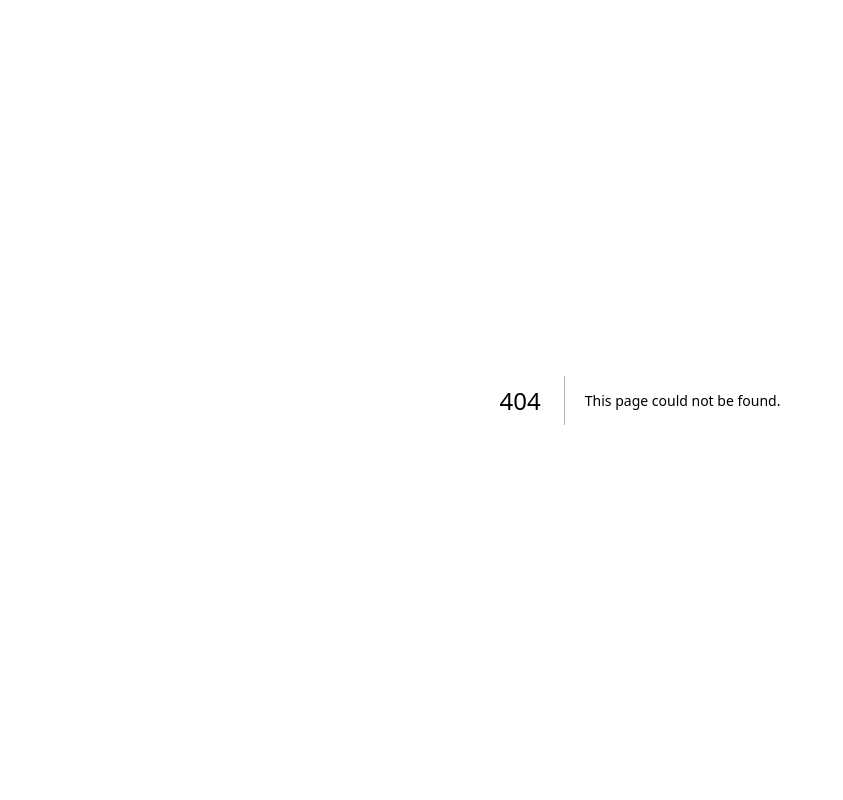
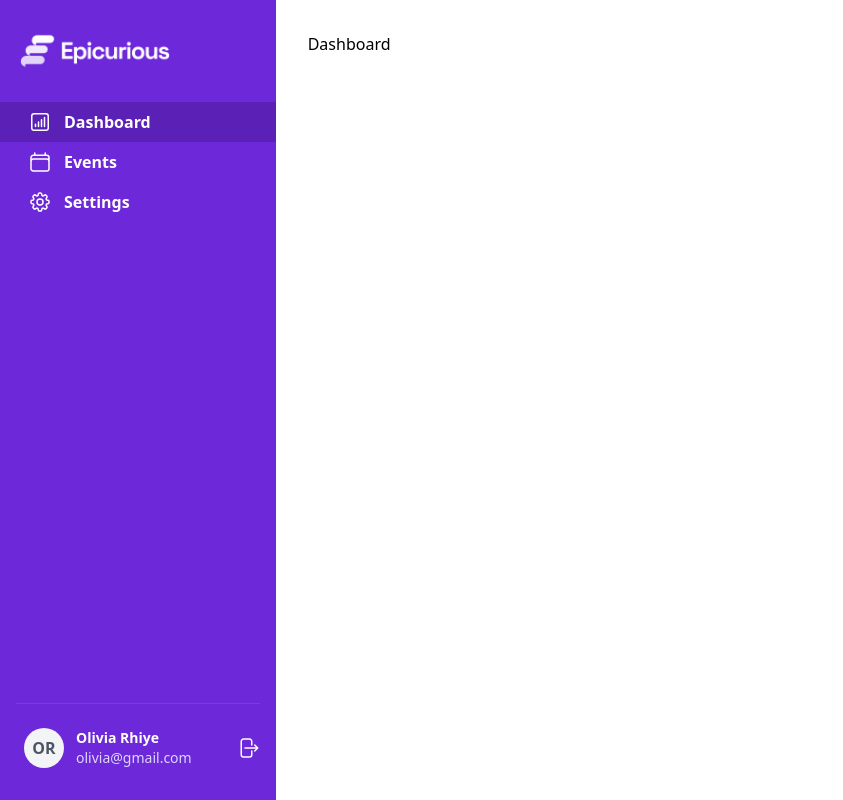
Before and after one commit to Dev-180Memes/event-system, a Next.js app: page /dashboard in a window 1280 px wide. Before the commit this address had no page. Shown: the whole page, without its empty margins (0-843 px from the left). Built offline with nearby package versions, Linux system fonts and the light colour scheme.

Commit message:
feat: Add Dashboard layout and Sidebar component

```diff
--- /dev/null
+++ b/components/Dashboard/Layout.jsx
@@ -0,0 +1,15 @@
+import React from 'react'
+import Sidebar from './Sidebar'
+
+const Layout = ({ children }) => {
+  return (
+    <div className='flex min-h-screen'>
+      <Sidebar />
+      <div className='w-full min-h-screen pt-8 pb-12 px-8 bg-white'>
+        {children}
+      </div>
+    </div>
+  )
+}
+
+export default Layout
--- /dev/null
+++ b/components/Dashboard/Sidebar.jsx
@@ -0,0 +1,66 @@
+import React from 'react';
+import Image from 'next/image';
+import Link from 'next/link';
+import { useRouter } from 'next/router';
+
+const Sidebar = () => {
+  const router = useRouter();
+
+  const isActive = (path) => router.pathname === path;
+
+  return (
+    <div className='w-[280px] bg-violet-700 flex flex-col justify-between'>
+      <div className="pt-8 gap-8 flex flex-col">
+        <div className="pl-5 pr-6">
+          <Image
+            src={'/logo-white.png'}
+            alt='logo'
+            width={150}
+            height={40}
+          />
+        </div>
+        <div className="flex flex-col">
+          <Link href={'dashboard'} className={`flex flex-row py-2 px-7 ${isActive('/dashboard') ? 'bg-violet-800' : 'bg-violet-700'} gap-3 text-white`}>
+            <svg xmlns="http://www.w3.org/2000/svg" fill="none" viewBox="0 0 24 24" strokeWidth={1.5} stroke="currentColor" className="size-6">
+              <path strokeLinecap="round" strokeLinejoin="round" d="M7.5 14.25v2.25m3-4.5v4.5m3-6.75v6.75m3-9v9M6 20.25h12A2.25 2.25 0 0 0 20.25 18V6A2.25 2.25 0 0 0 18 3.75H6A2.25 2.25 0 0 0 3.75 6v12A2.25 2.25 0 0 0 6 20.25Z" />
+            </svg>
+            <span className='font-semibold text-base'>Dashboard</span>
+          </Link>
+          <Link href={''} className={`flex flex-row py-2 px-7 ${isActive('/') ? 'bg-violet-800' : 'bg-violet-700'} gap-3 text-white`}>
+            <svg xmlns="http://www.w3.org/2000/svg" fill="none" viewBox="0 0 24 24" strokeWidth={1.5} stroke="currentColor" className="size-6">
+              <path strokeLinecap="round" strokeLinejoin="round" d="M6.75 3v2.25M17.25 3v2.25M3 18.75V7.5a2.25 2.25 0 0 1 2.25-2.25h13.5A2.25 2.25 0 0 1 21 7.5v11.25m-18 0A2.25 2.25 0 0 0 5.25 21h13.5A2.25 2.25 0 0 0 21 18.75m-18 0v-7.5A2.25 2.25 0 0 1 5.25 9h13.5A2.25 2.25 0 0 1 21 11.25v7.5" />
+            </svg>
+            <span className="font-semibold text-base">Events</span>
+          </Link>
+          <Link href={''} className={`flex flex-row py-2 px-7 ${isActive('/') ? 'bg-violet-800' : 'bg-violet-700'} gap-3 text-white`}>
+            <svg xmlns="http://www.w3.org/2000/svg" fill="none" viewBox="0 0 24 24" strokeWidth={1.5} stroke="currentColor" className="size-6">
+              <path strokeLinecap="round" strokeLinejoin="round" d="M10.343 3.94c.09-.542.56-.94 1.11-.94h1.093c.55 0 1.02.398 1.11.94l.149.894c.07.424.384.764.78.93.398.164.855.142 1.205-.108l.737-.527a1.125 1.125 0 0 1 1.45.12l.773.774c.39.389.44 1.002.12 1.45l-.527.737c-.25.35-.272.806-.107 1.204.165.397.505.71.93.78l.893.15c.543.09.94.559.94 1.109v1.094c0 .55-.397 1.02-.94 1.11l-.894.149c-.424.07-.764.383-.929.78-.165.398-.143.854.107 1.204l.527.738c.32.447.269 1.06-.12 1.45l-.774.773a1.125 1.125 0 0 1-1.449.12l-.738-.527c-.35-.25-.806-.272-1.203-.107-.398.165-.71.505-.781.929l-.149.894c-.09.542-.56.94-1.11.94h-1.094c-.55 0-1.019-.398-1.11-.94l-.148-.894c-.071-.424-.384-.764-.781-.93-.398-.164-.854-.142-1.204.108l-.738.527c-.447.32-1.06.269-1.45-.12l-.773-.774a1.125 1.125 0 0 1-.12-1.45l.527-.737c.25-.35.272-.806.108-1.204-.165-.397-.506-.71-.93-.78l-.894-.15c-.542-.09-.94-.56-.94-1.109v-1.094c0-.55.398-1.02.94-1.11l.894-.149c.424-.07.765-.383.93-.78.165-.398.143-.854-.108-1.204l-.526-.738a1.125 1.125 0 0 1 .12-1.45l.773-.773a1.125 1.125 0 0 1 1.45-.12l.737.527c.35.25.807.272 1.204.107.397-.165.71-.505.78-.929l.15-.894Z" />
+              <path strokeLinecap="round" strokeLinejoin="round" d="M15 12a3 3 0 1 1-6 0 3 3 0 0 1 6 0Z" />
+            </svg>
+            <span className="font-semibold text-base">Settings</span>
+          </Link>
+        </div>
+      </div>
+      <div className="w-full pt-0 px-4 pb-8 gap-6">
+        <div className="w-full border-t pt-6 pb-0 pl-2 border-violet-600 gap-11 flex">
+          <div className="flex gap-3 items-center">
+            <div className="w-10 h-10 rounded-full bg-gray-100 font-semibold text-base text-gray-600 flex items-center justify-center">
+              OR
+            </div>
+            <div className="">
+              <p className="text-white font-semibold text-sm">Olivia Rhiye</p>
+              <p className="text-violet-200 font-normal text-sm">olivia@gmail.com</p>
+            </div>
+          </div>
+          <button className='text-white'>
+            <svg xmlns="http://www.w3.org/2000/svg" fill="none" viewBox="0 0 24 24" strokeWidth={1.5} stroke="currentColor" className="size-6">
+              <path strokeLinecap="round" strokeLinejoin="round" d="M15.75 9V5.25A2.25 2.25 0 0 0 13.5 3h-6a2.25 2.25 0 0 0-2.25 2.25v13.5A2.25 2.25 0 0 0 7.5 21h6a2.25 2.25 0 0 0 2.25-2.25V15m3 0 3-3m0 0-3-3m3 3H9" />
+            </svg>
+          </button>
+        </div>
+      </div>
+    </div>
+  )
+}
+
+export default Sidebar
--- /dev/null
+++ b/pages/dashboard/index.jsx
@@ -0,0 +1,12 @@
+import React from 'react';
+import Layout from '@/components/Dashboard/Layout';
+
+const Dashboard = () => {
+  return (
+    <Layout>
+      Dashboard
+    </Layout>
+  )
+}
+
+export default Dashboard
```
Also changed, not shown: public/logo-white.png (added).
